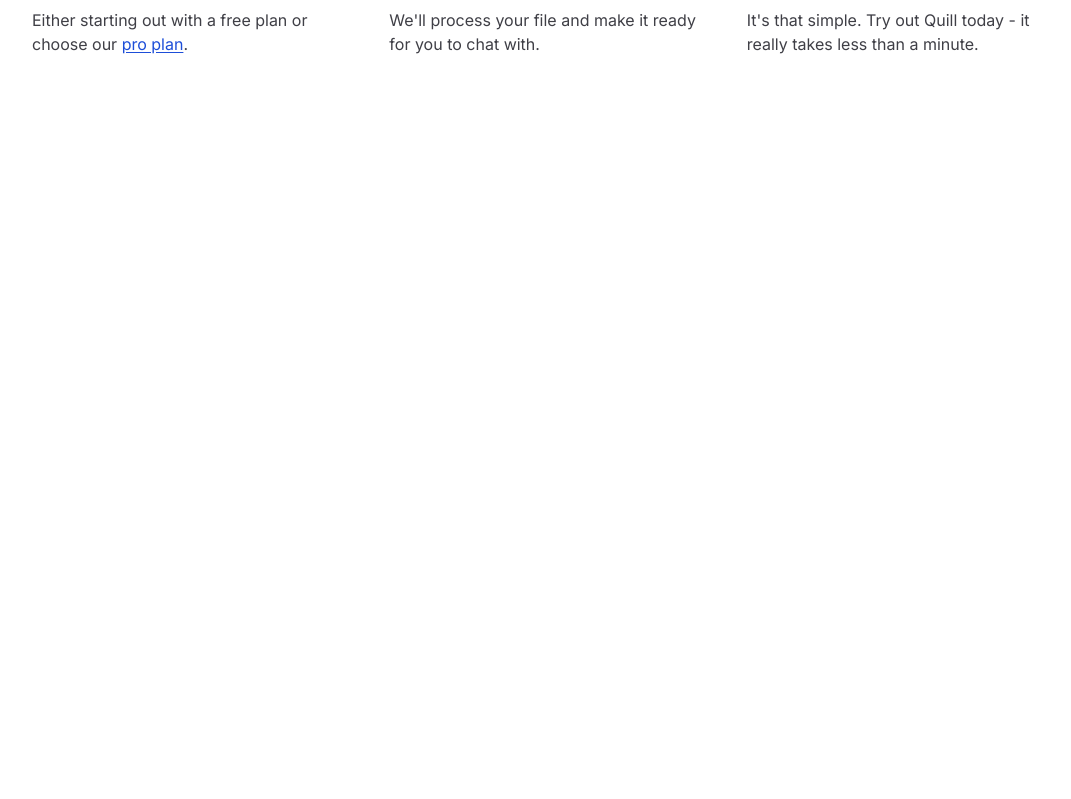
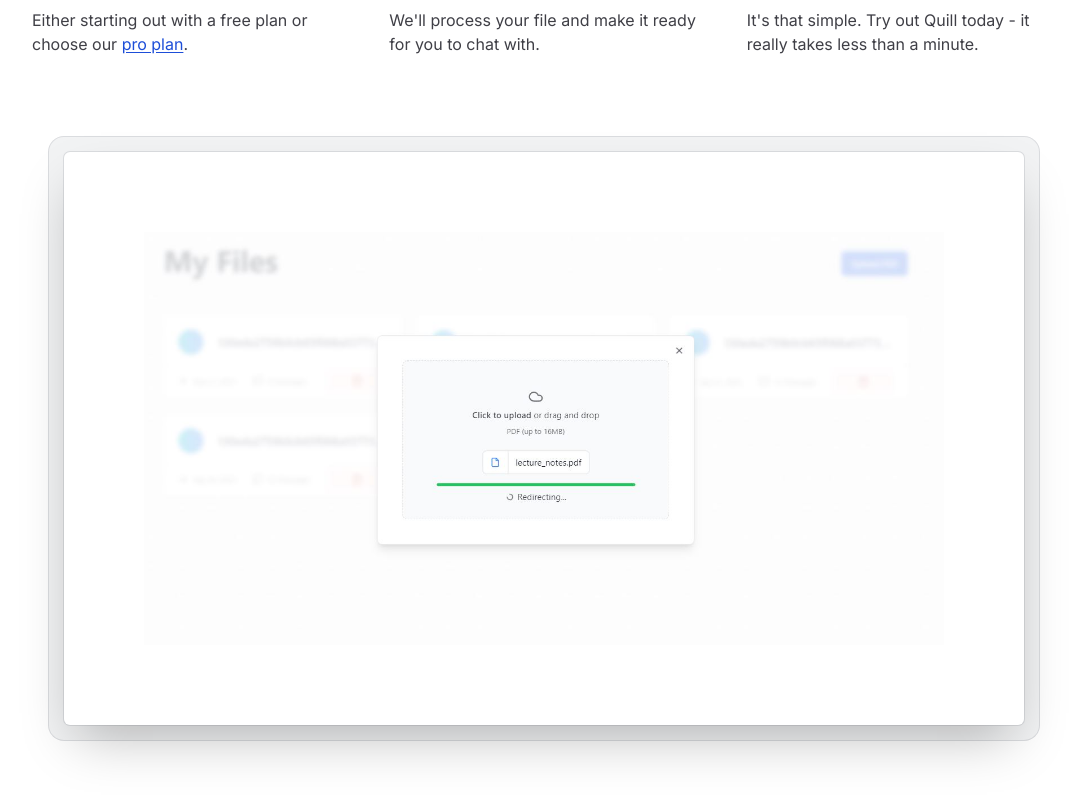
Before and after one commit to ss12932/quill-saas, a Next.js app: page / in a window 1280 px wide. Shown: the part 1811-2610 px from the top of the page, without its empty margins (96-1167 px from the left). Before the commit the page ends 1995 px from the top, so only its background shows below. Built offline with nearby package versions, Linux system fonts and the light colour scheme.

Commit message:
finish landing page

```diff
--- a/src/app/page.tsx
+++ b/src/app/page.tsx
@@ -130,6 +130,20 @@ export default function Home() {
             </div>
           </li>
         </ol>
+        <div className="mx-auto max-w-6xl px-6 lg:px-8">
+          <div className="mt-16 flow-root sm:mt-24">
+            <div className="-m-2 rounded-xl bg-gray-900/5 p-2 ring-1 ring-inset ring-gray-900/10 lg:-m-4 lg:rounded-2xl lg:p-4">
+              <Image
+                alt="uploading preview"
+                src="/file-upload-preview.jpg"
+                width={1419}
+                height={732}
+                quality={100}
+                className="rounded-md bg-white p-2 sm:p-8 md:p-20 shadow-2xl ring-1 ring-gray-900/10"
+              />
+            </div>
+          </div>
+        </div>
       </div>
     </>
   );
```
